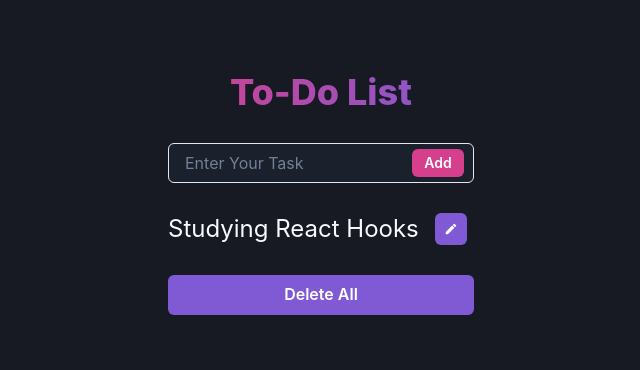
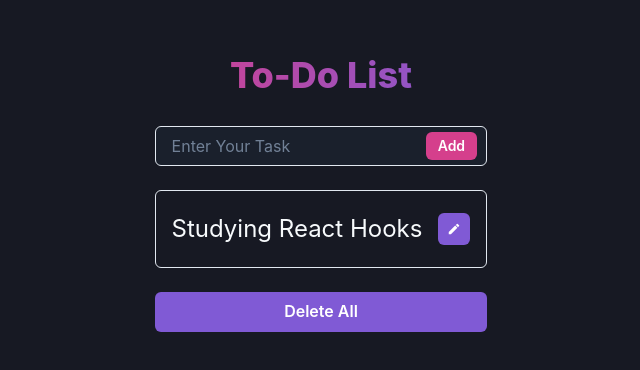
Before and after one commit to yurimutti/todo-with-redux-toolkit, a React (Create React App) app: page / in a window 1280 px wide. Shown: the part 210-580 px from the top of the page, without its empty margins (319-959 px from the left). Built offline with nearby package versions, Linux system fonts and the light colour scheme.

Commit message:
feat: add border to editable component

```diff
--- a/src/App.tsx
+++ b/src/App.tsx
@@ -101,6 +101,9 @@ function App() {
             defaultValue="Studying React Hooks"
             fontSize="2xl"
             isPreviewFocusable={false}
+            border='1px' borderColor='gray.200'
+            borderRadius="md"
+            padding={4}
           >
             <Flex alignContent="center" gap={4}>
               <EditablePreview />
```
